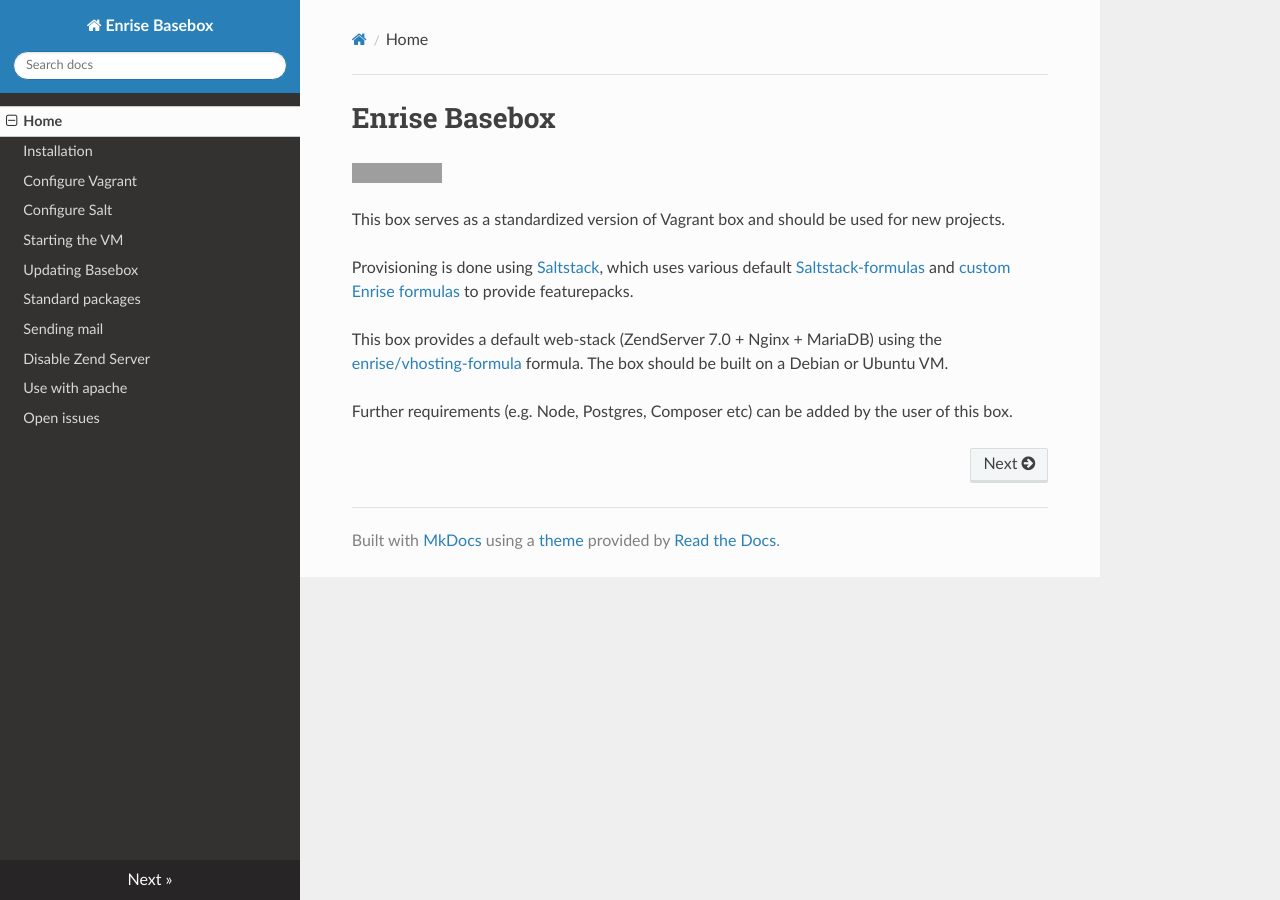
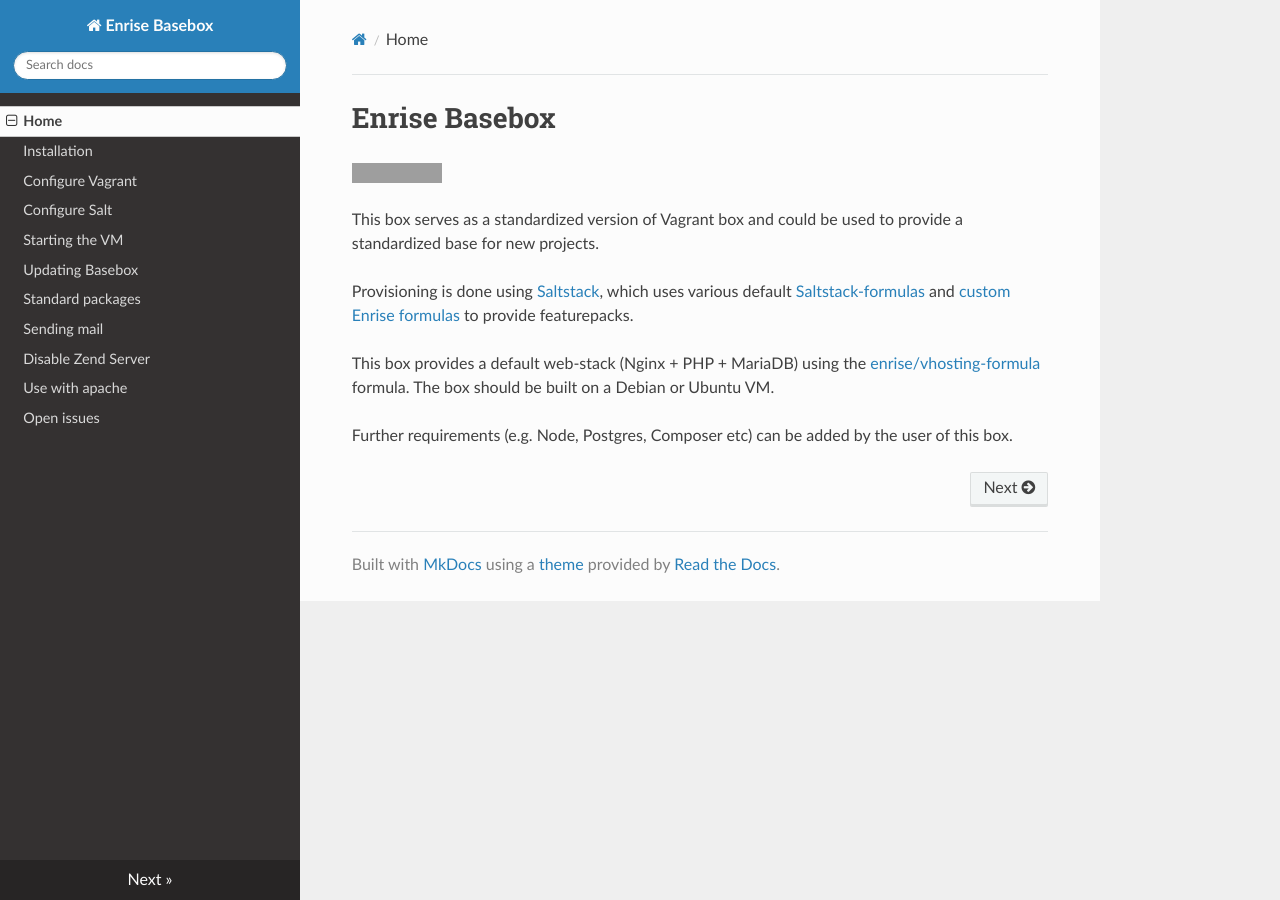
Before and after one commit to Enrise/Basebox, an MkDocs documentation site: the page built from docs/index.md, in a window 1280 px wide. Built offline with MkDocs 1.6.1, drawn with Linux system fonts in a browser that asks for light colours; nearby versions of some CDN libraries; old or Windows-style settings are respelled for this version of MkDocs; grey boxes are pictures that could not be loaded.

Commit message:
Modernize basebox base / examples

```diff
--- a/docs/index.md
+++ b/docs/index.md
@@ -2,13 +2,13 @@
 
 [![Documentation](https://readthedocs.org/projects/enrise-basebox/badge/?version=master)](http://enrise-basebox.readthedocs.org/)
 
-This box serves as a standardized version of Vagrant box and should be used for new projects.
+This box serves as a standardized version of Vagrant box and could be used to provide a standardized base for new projects.
 
 Provisioning is done using [Saltstack](http://saltstack.org), which uses various default
 [Saltstack-formulas](https://github.com/saltstack-formulas) and
 [custom Enrise formulas](https://github.com/enrise/?query=formula) to provide featurepacks.
 
-This box provides a default web-stack (ZendServer 7.0 + Nginx + MariaDB) using the
+This box provides a default web-stack (Nginx + PHP + MariaDB) using the
 [enrise/vhosting-formula](https://github.com/enrise/vhosting-formula) formula.
 The box should be built on a Debian or Ubuntu VM.
 
```
Also changed, not shown: README.md (+2 -2 lines), 4 other files.
